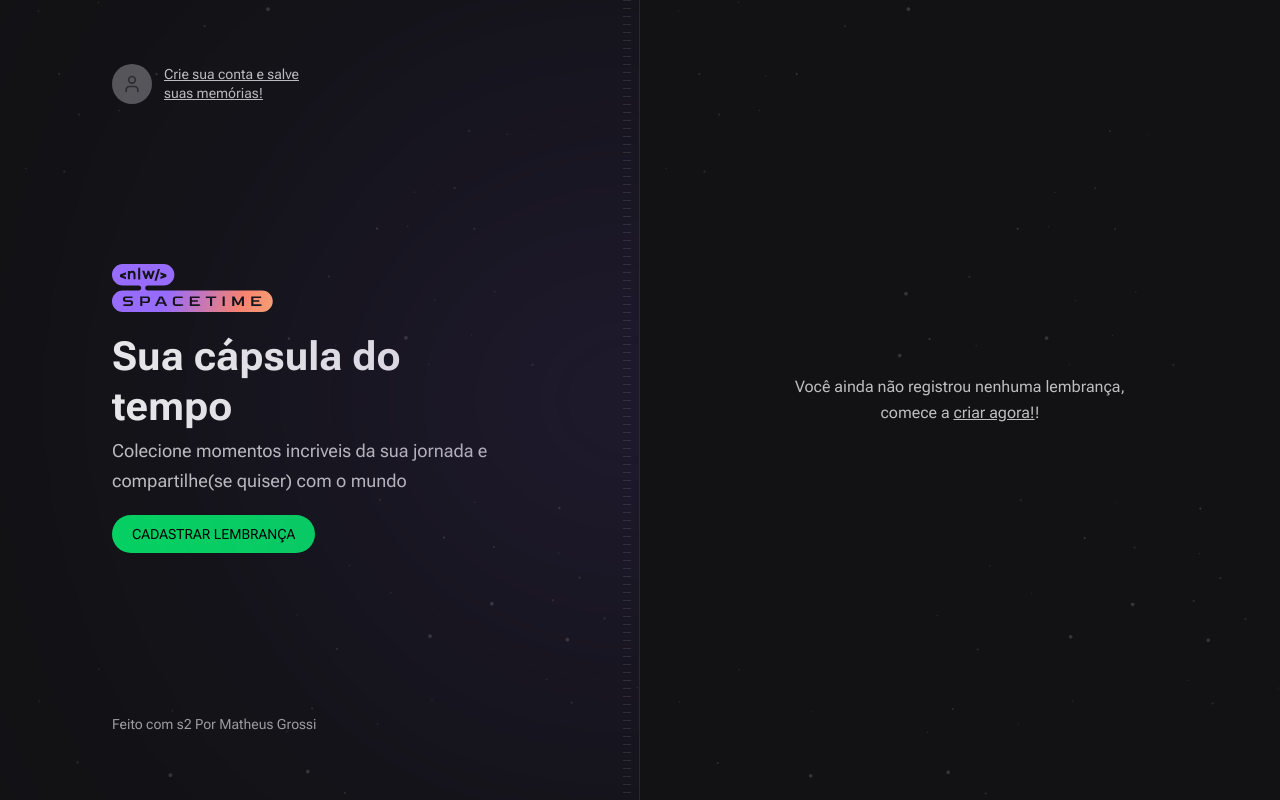
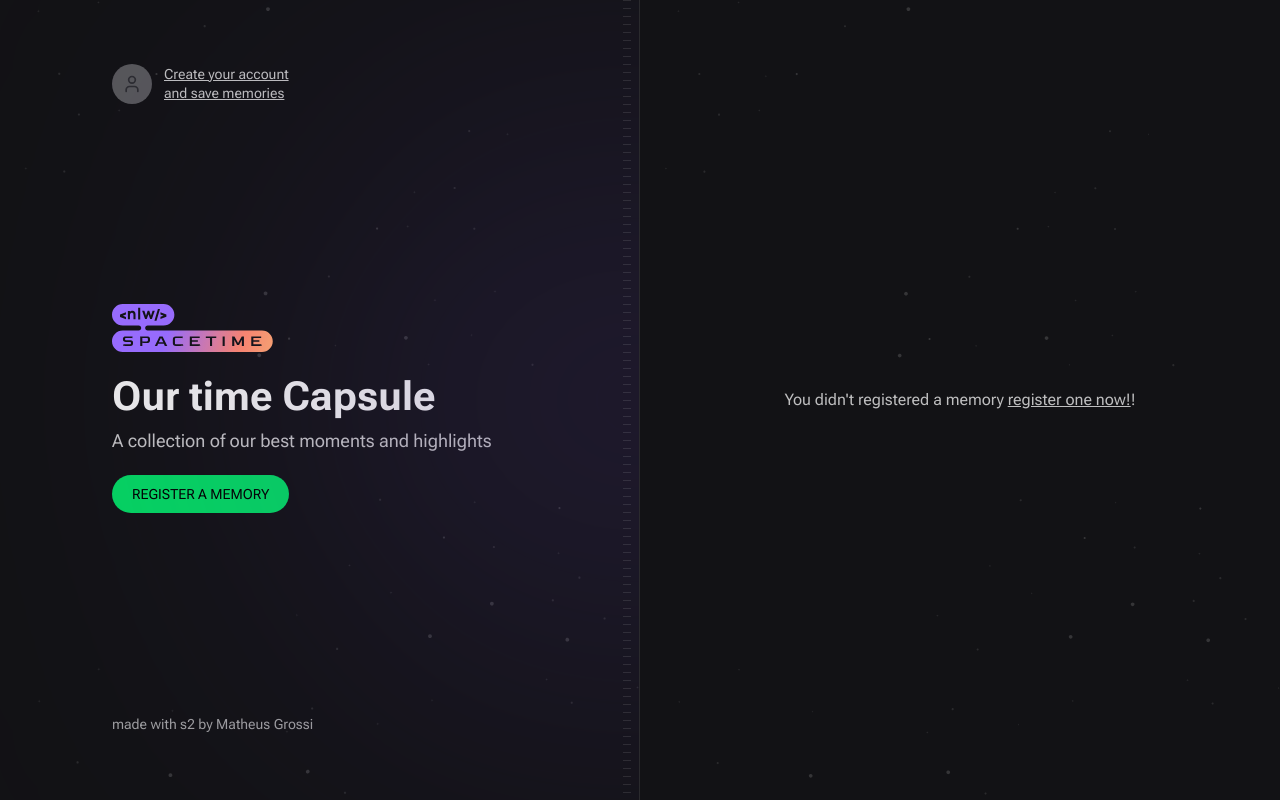
Before and after one commit to matteothebrave/space_time, a Next.js app in the folder web/: page / in a window 1280 px wide. Built offline with nearby package versions, Linux system fonts and the light colour scheme; no server answers; a web font is replaced by a local one.

Commit message:
feat/space-time/creating components to clean page.tsx and adjusting all content for english

```diff
--- a/web/src/app/page.tsx
+++ b/web/src/app/page.tsx
@@ -1,7 +1,6 @@
-import { User } from 'lucide-react'
-import nlwLogo from '../assets/nlw-spacetime-logo.svg'
-import Image from 'next/image'
 import Copyright from '@/components/Copyright'
+import Signin from '@/components/Signin'
+import Hero from '@/components/Hero'
 
 export default function Home() {
   return (
@@ -13,29 +12,10 @@ export default function Home() {
         <div className="absolute right-0 top-1/2 h-[288px] w-[526px] -translate-y-1/2 translate-x-1/2 rounded-full bg-purple-700 opacity-50 blur-full" />
         {/* Stripes */}
         <div className="absolute right-2 top-0 bottom-0 w-2 bg-stripes " />
-
         {/* Sign-In */}
-        <a href={`https://github.com/login/oauth/authorize?client_id=${process.env.NEXT_PUBLIC_GITHUB_CLIENT_ID}`} className="flex items-center gap-3 text-left transition-colors hover:text-gray-50 ">
-          <div className="flex h-10 w-10 items-center justify-center rounded-full bg-gray-400">
-            <User className="h-5 w-5 text-gray-500" />
-          </div>
-
-          <p className='max-w-[140px] text-sm leading-snug'>
-            <span className="underline">Crie sua conta e salve suas memórias!</span>
-          </p>
-        </a>
-
-
+        <Signin />
         {/* Hero */}
-        <div className='space-y-5'>
-          <Image src={nlwLogo} alt="nlw space time" />
-          <div className='max-w-[420px] space-y-1'>
-            <h1 className='text-5xl font-bold leading-tight text-gray-50'>Sua cápsula do tempo</h1>
-            <p className='text-lg leading-relaxed'>Colecione momentos incriveis da sua jornada e compartilhe(se quiser) com o mundo</p>
-          </div>
-
-          <a className="inline-block rounded-full bg-green-500 px-5 py-3 text-sm font-alt uppercase leading-none text-black hover:bg-green-600" href="">CADASTRAR LEMBRANÇA</a>
-        </div>
+        <Hero />
         {/* CopyRight */}
         <Copyright />
       </div>
@@ -43,8 +23,8 @@ export default function Home() {
       <div className="flex flex-col bg-[url(../assets/bg-stars.svg)] bg-cover p-16">
         <div className="flex flex-1 items-center justify-center">
           <p className="text-center leading-relaxed w-[360px] ">
-            Você ainda não registrou nenhuma lembrança, comece a{' '}
-            <a href="" className="underline hover:text-gray-50">criar agora!</a>!
+            You didn't registered a memory{' '}
+            <a href="" className="underline hover:text-gray-50">register one now!</a>!
           </p>
         </div>
       </div>
--- a/web/src/components/Copyright.tsx
+++ b/web/src/components/Copyright.tsx
@@ -1,7 +1,7 @@
 export default function Copyright() {
   return (
     <div className='text-sm leading-relaxed text-gray-200'>
-      Feito com s2 Por Matheus Grossi
+      made with s2 by Matheus Grossi
     </div>
     )
 
--- /dev/null
+++ b/web/src/components/Hero.tsx
@@ -0,0 +1,16 @@
+import Image from 'next/image'
+import nlwLogo from '../assets/nlw-spacetime-logo.svg'
+
+export default function Hero() {
+    return(
+        <div className='space-y-5'>
+          <Image src={nlwLogo} alt="nlw space time" />
+          <div className='max-w-[420px] space-y-1'>
+            <h1 className='text-5xl font-bold leading-tight text-gray-50'>Our time Capsule</h1>
+            <p className='text-lg leading-relaxed'>A collection of our best moments and highlights</p>
+          </div>
+
+          <a className="inline-block rounded-full bg-green-500 px-5 py-3 text-sm font-alt uppercase leading-none text-black hover:bg-green-600" href="">Register a memory</a>
+        </div>
+    )
+}
--- /dev/null
+++ b/web/src/components/Signin.tsx
@@ -0,0 +1,15 @@
+import { User } from "lucide-react";
+
+export default function Signin(){
+    return(
+        <a href={`https://github.com/login/oauth/authorize?client_id=${process.env.NEXT_PUBLIC_GITHUB_CLIENT_ID}`} className="flex items-center gap-3 text-left transition-colors hover:text-gray-50 ">
+          <div className="flex h-10 w-10 items-center justify-center rounded-full bg-gray-400">
+            <User className="h-5 w-5 text-gray-500" />
+          </div>
+
+          <p className='max-w-[140px] text-sm leading-snug'>
+            <span className="underline">Create your account and save memories</span>
+          </p>
+        </a>
+    )
+}
```
